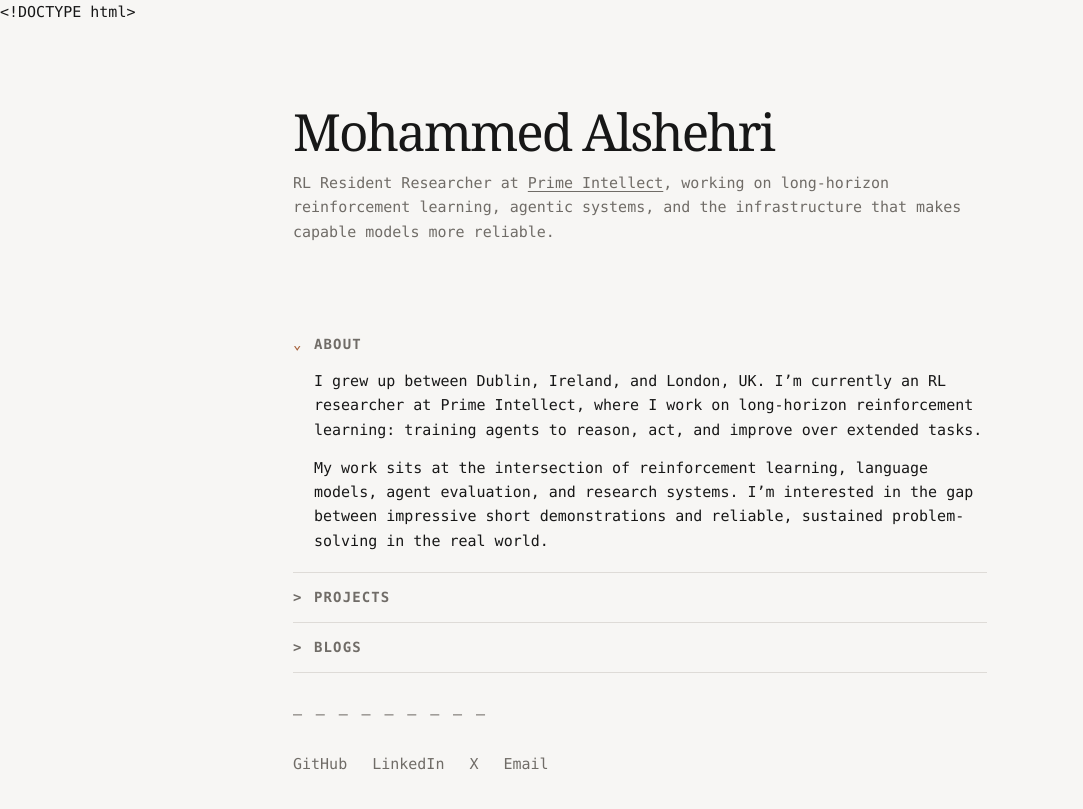
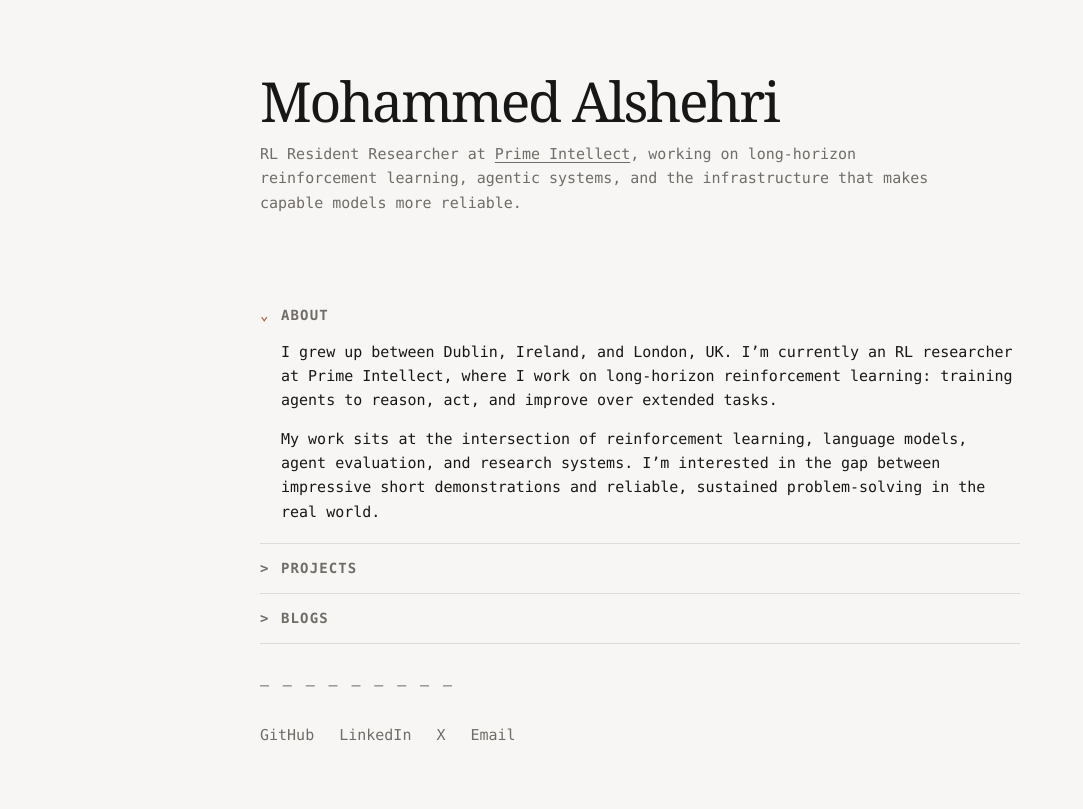
Before and after one commit to mohammed840/mohammed840.github.io, a Jekyll site: the page built from about.md, in a window 1280 px wide. Shown: the top 809 px of the page, without its empty margins (0-1083 px from the left). Built offline with Jekyll 4.4.1, drawn with Linux system fonts in a browser that asks for light colours.

Commit message:
Enlarge centered profile and remove doctype artifact

```diff
--- a/about.md
+++ b/about.md
@@ -3,7 +3,6 @@ layout: null
 permalink: /about/
 ---
 
-<!DOCTYPE html>
 <html lang="en">
   <head>
     <meta charset="utf-8" />
--- a/assets/profile.css
+++ b/assets/profile.css
@@ -11,12 +11,12 @@ body {
   line-height: 1.62;
   transition: background .2s ease, color .2s ease;
 }
-.profile-shell { width: min(694px, calc(100% - 40px)); margin: 0 auto; padding: 66px 0 54px; }
+.profile-shell { width: min(760px, calc(100% - 40px)); margin: 0 auto; padding: 72px 0 58px; }
 .profile-header { position: relative; padding-bottom: 76px; }
 .profile-header h1 {
   margin: 0 0 12px;
   font-family: Georgia, "Times New Roman", serif;
-  font-size: clamp(2.25rem, 6vw, 3.2rem);
+  font-size: clamp(2.45rem, 6vw, 3.45rem);
   font-weight: 400;
   letter-spacing: -.04em;
   line-height: 1.05;
@@ -72,7 +72,7 @@ a:hover { color: var(--accent); }
 .blog-post-footer a { color: var(--accent); text-decoration: none; }
 @media (max-width: 560px) { .site-page > h1, .site-page .blog-post-title, .site-page .post-title { font-size: 2.25rem; } }
 @media (max-width: 560px) {
-  .profile-shell { width: min(100% - 30px, 694px); padding-top: 38px; }
+  .profile-shell { width: min(100% - 30px, 760px); padding-top: 42px; }
   .profile-header { padding-bottom: 46px; }
   .intro { font-size: 14px; }
   .profile-footer { gap: 16px; font-size: 13px; }
```
